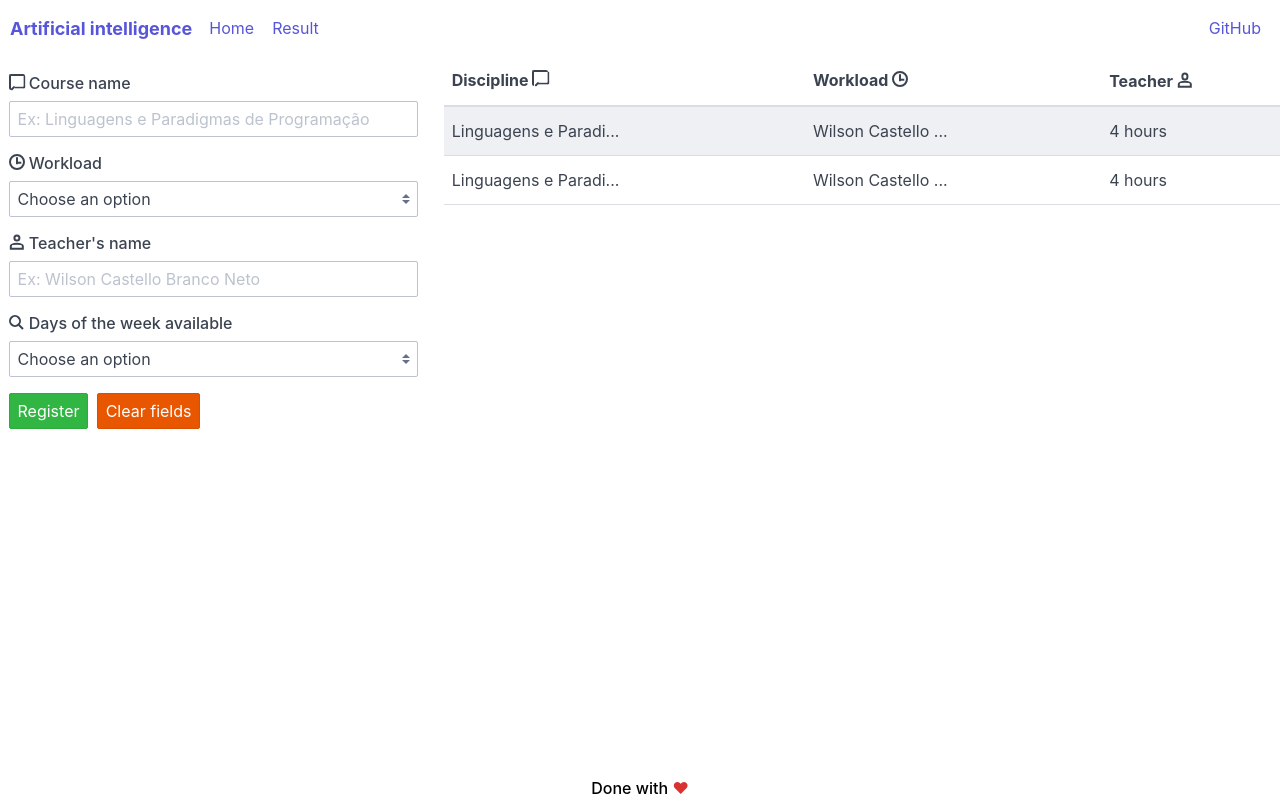
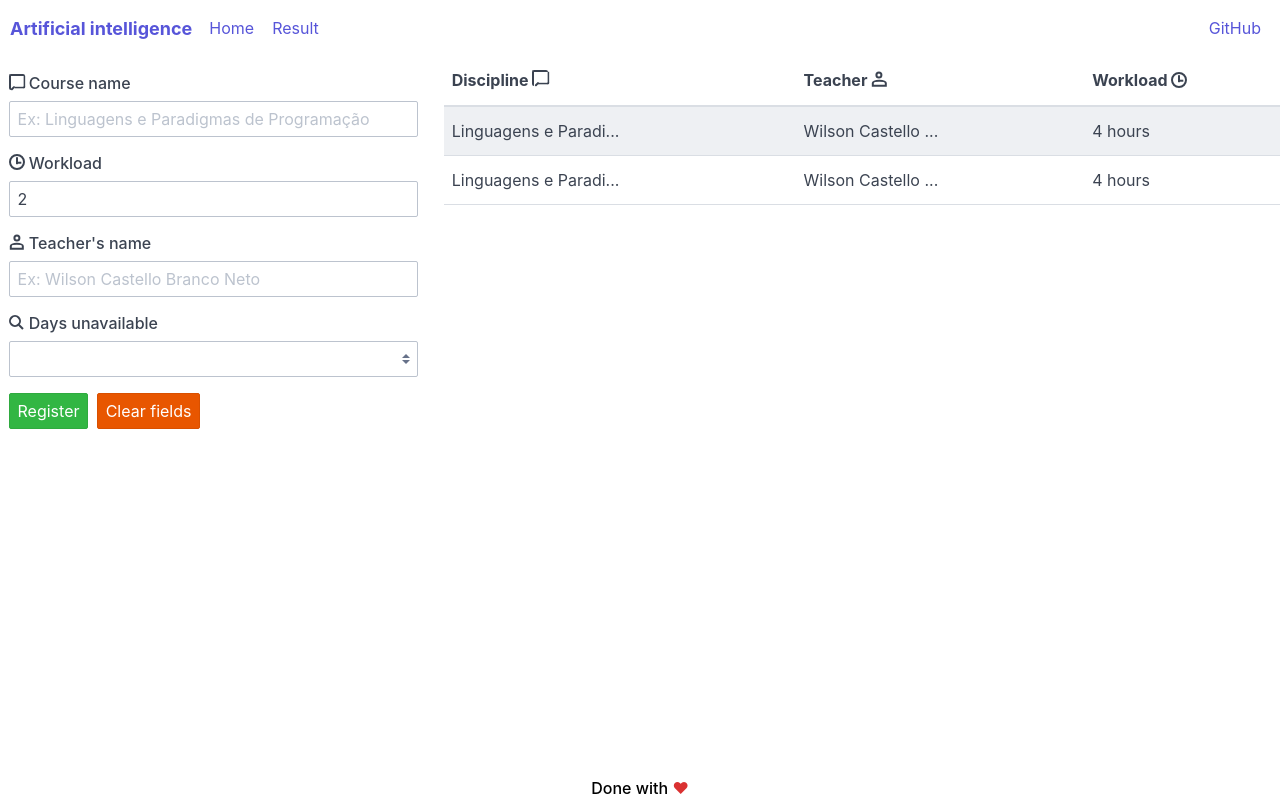
Before and after one commit to Digao1297/ia_web, a Vue app: page /#/ in a window 1280 px wide. Built offline with nearby package versions, Linux system fonts and the light colour scheme.

Commit message:
:construction_worker: validação do form

```diff
--- a/src/components/custom-form.vue
+++ b/src/components/custom-form.vue
@@ -1,14 +1,17 @@
 <template>
-  <form class="custom-form" action="#forms">
+  <form id="custom-form" method="post" @submit.prevent="_checkForm">
     <fieldset>
       <div class="form-group h6">
         <label class="form-label" for="input-discipline"
           ><i class="icon icon-message" /> Course name</label
         >
         <input
+          required
+          type="text"
           class="form-input"
-          type="text"
-          id="input-discipline"
+          :rules="rules.other"
+          name="input-discipline"
+          v-model="form.nameDiscipline"
           placeholder="Ex: Linguagens e Paradigmas de Programação"
         />
       </div>
@@ -17,13 +20,16 @@
         <label class="form-label h6" for="input-workload"
           ><i class="icon icon-time" /> Workload</label
         >
-        <select class="form-select">
-          <option>Choose an option</option>
-          <option>2</option>
-          <option>4</option>
-          <option>6</option>
-          <option>8</option>
-        </select>
+        <input
+          min="2"
+          max="8"
+          required
+          type="number"
+          class="form-input"
+          name="input-workload"
+          v-model="form.workload"
+          placeholder="Ex: 4 hours"
+        />
       </div>
 
       <div class="form-group">
@@ -31,28 +37,40 @@
           ><i class="icon icon-people" /> Teacher's name</label
         >
         <input
+          required
+          type="text"
+          name="input-name"
           class="form-input"
-          type="text"
-          id="input-name"
+          :rules="rules.other"
+          v-model="form.nameTeacher"
           placeholder="Ex: Wilson Castello Branco Neto"
         />
       </div>
 
       <div class="form-group">
         <label class="form-label h6" for="input-available"
-          ><i class="icon icon-search" /> Days of the week available</label
+          ><i class="icon icon-search" /> Days unavailable</label
         >
-        <select class="form-select">
-          <option>Choose an option</option>
-          <option>Mon</option>
-          <option>Tue</option>
-          <option>Wed</option>
-          <option>The</option>
-          <option>Fri</option>
+        <select
+          class="form-select"
+          v-model="form.unavailable"
+          name="input-available"
+        >
+          <option class="h6">Choose an option</option>
+          <option
+            class="h6"
+            v-for="choose in chooseUnavailable"
+            :key="choose.icon"
+            :value="{ id: choose.id, text: choose.name }"
+          >
+            {{ choose.name }}
+          </option>
         </select>
       </div>
     </fieldset>
-    <button class="btn btn-success">Register</button>
+    <button class="btn btn-success" type="submit" form="custom-form">
+      Register
+    </button>
     <button class="btn btn-error">Clear fields</button>
   </form>
 </template>
@@ -60,6 +78,46 @@
 <script>
 export default {
   name: "custom-form",
+  data: () => ({
+    errors: [],
+    chooseUnavailable: [
+      { id: 0, name: "Mon" },
+      { id: 1, name: "Tue" },
+      { id: 2, name: "Wed" },
+      { id: 3, name: "The" },
+      { id: 4, name: "Fri" },
+      { id: 5, name: "Wed|Fri" },
+      { id: 6, name: "The|Fri" },
+    ],
+    form: {
+      workload: 2,
+      unavailable: [],
+      nameTeacher: null,
+      nameDiscipline: null,
+    },
+    rules: {
+      other: [
+        (value) => !!value || "Required field.",
+        (value) => value.length >= 6 || "At least 6 characters.",
+      ],
+    },
+  }),
+  methods: {
+    _checkForm() {
+      if (this.nameDiscipline && this.nameTeacher && this.unavailable)
+        return true;
+
+      this.errors = [];
+
+      if (!this.nameDiscipline)
+        this.errors.push("The name of the course is mandatory.");
+
+      if (!this.nameTeacher) this.errors.push("Teacher's name is required.");
+
+      if (!this.unavailable)
+        this.errors.push("Choose from the menus an unavailable day.");
+    },
+  },
 };
 </script>
 
--- a/src/components/custom-table.vue
+++ b/src/components/custom-table.vue
@@ -3,8 +3,8 @@
     <thead>
       <tr>
         <th>Discipline <i class="icon icon-message" /></th>
+        <th>Teacher <i class="icon icon-people" /></th>
         <th>Workload <i class="icon icon-time" /></th>
-        <th>Teacher <i class="icon icon-people" /></th>
       </tr>
     </thead>
     <tbody>
```
